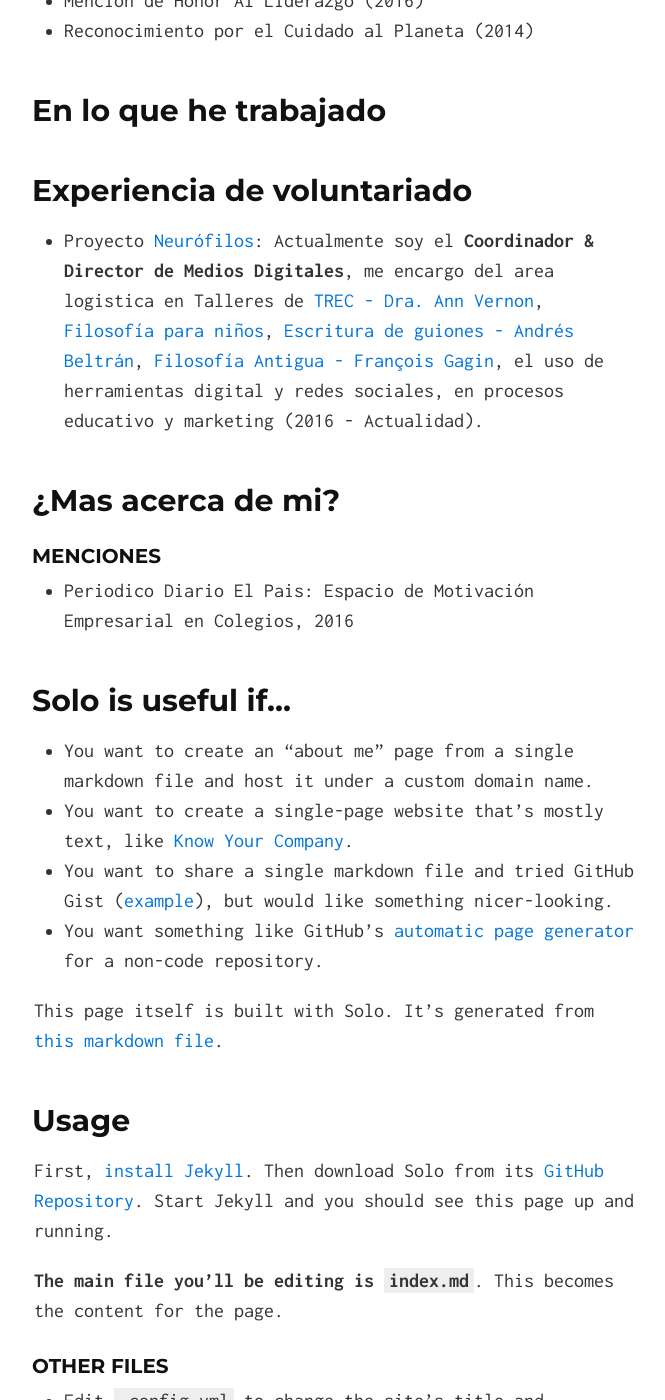
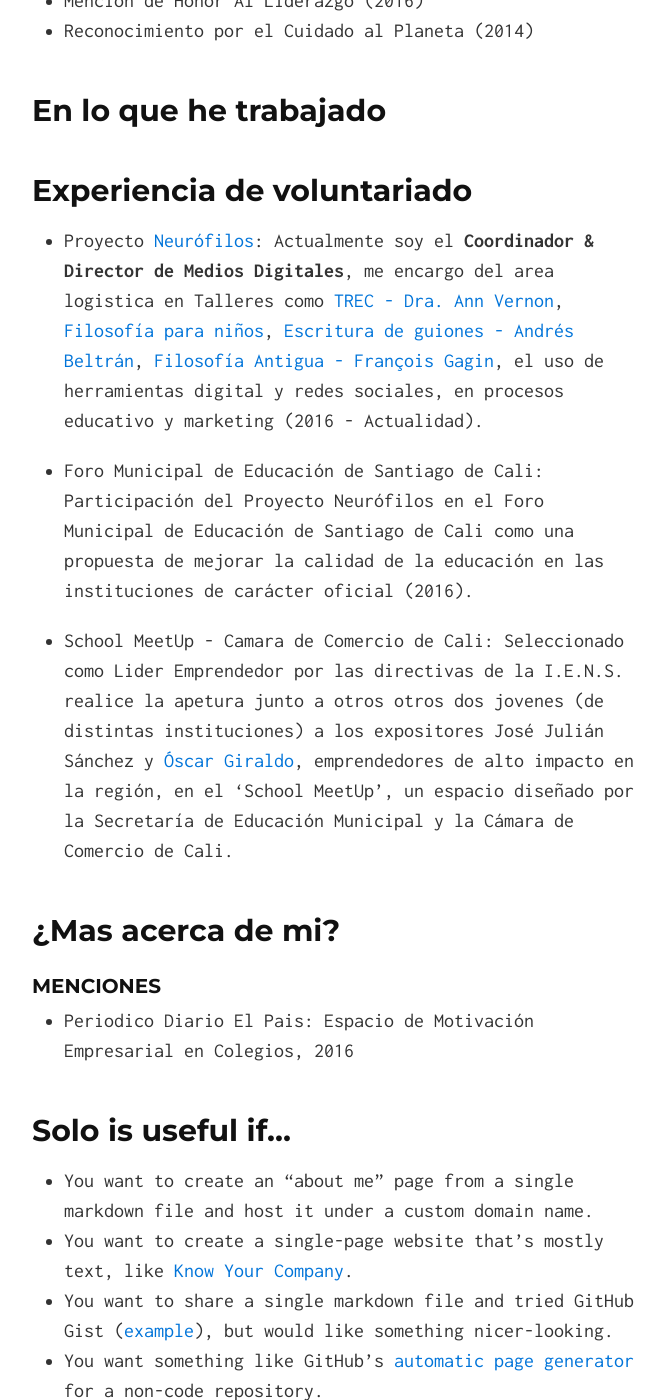
Before and after one commit to MaurooRen/maurooren.github.io, a Jekyll site: the page built from index.md, in a window 1280 px wide and 1400 px high, scrolled down 754 px. Shown: the whole window, without its empty margins (306-971 px from the left). Built offline with Jekyll 4.4.1, drawn with Linux system fonts in a browser that asks for light colours; nearby versions of some CDN libraries.

Commit message:
School MeetUp

```diff
--- a/index.md
+++ b/index.md
@@ -23,7 +23,11 @@ layout: default
 
 ## Experiencia de voluntariado
 
-* Proyecto [Neurófilos](http://facebook.com/neurofilos): Actualmente soy el **Coordinador & Director de Medios Digitales**, me encargo del area logistica en Talleres de [TREC - Dra. Ann Vernon](https://www.facebook.com/neurofilos/posts/1918473871768816), [Filosofía para niños](https://www.facebook.com/neurofilos/videos/1899372483678955/), [Escritura de guiones - Andrés Beltrán](https://www.facebook.com/neurofilos/posts/1903287973287406), [Filosofía Antigua - François Gagin](https://www.facebook.com/neurofilos/posts/1908076889475181), el uso de herramientas digital y redes sociales, en procesos educativo y marketing (2016 - Actualidad).
+* Proyecto [Neurófilos](http://facebook.com/neurofilos): Actualmente soy el **Coordinador & Director de Medios Digitales**, me encargo del area logistica en Talleres como [TREC - Dra. Ann Vernon](https://www.facebook.com/neurofilos/posts/1918473871768816), [Filosofía para niños](https://www.facebook.com/neurofilos/videos/1899372483678955/), [Escritura de guiones - Andrés Beltrán](https://www.facebook.com/neurofilos/posts/1903287973287406), [Filosofía Antigua - François Gagin](https://www.facebook.com/neurofilos/posts/1908076889475181), el uso de herramientas digital y redes sociales, en procesos educativo y marketing (2016 - Actualidad).
+
+* Foro Municipal de Educación de Santiago de Cali: Participación del Proyecto Neurófilos en el Foro Municipal de Educación de Santiago de Cali como una propuesta de mejorar la calidad de la educación en las instituciones de carácter oficial (2016).
+
+* School MeetUp - Camara de Comercio de Cali: Seleccionado como Lider Emprendedor por las directivas de la I.E.N.S. realice la apetura junto a otros otros dos jovenes (de distintas instituciones) a los expositores José Julián Sánchez y [Óscar Giraldo](https://www.facebook.com/MiHistoriaOscarGiraldo/), emprendedores de alto impacto en la región, en el ‘School MeetUp’, un espacio diseñado por la Secretaría de Educación Municipal y la Cámara de Comercio de Cali.
 
 
 ## ¿Mas acerca de mi?
```
